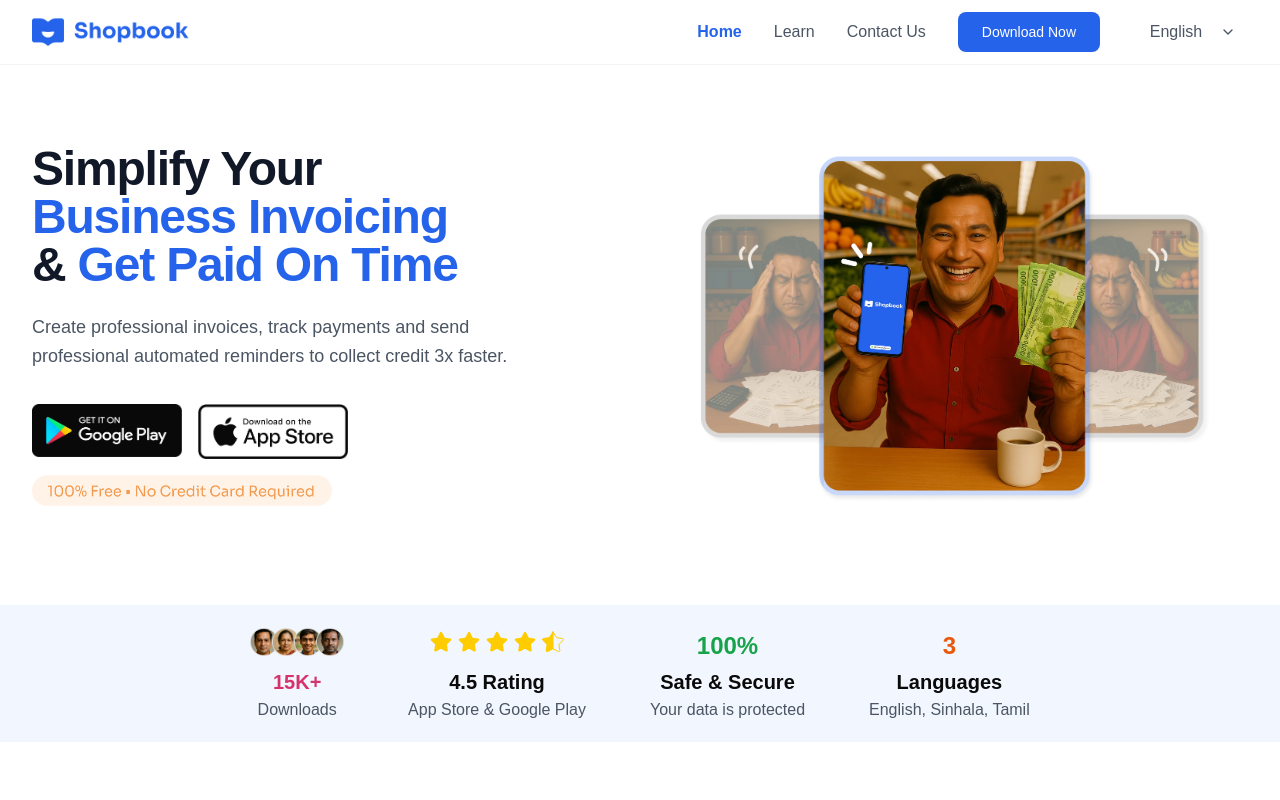
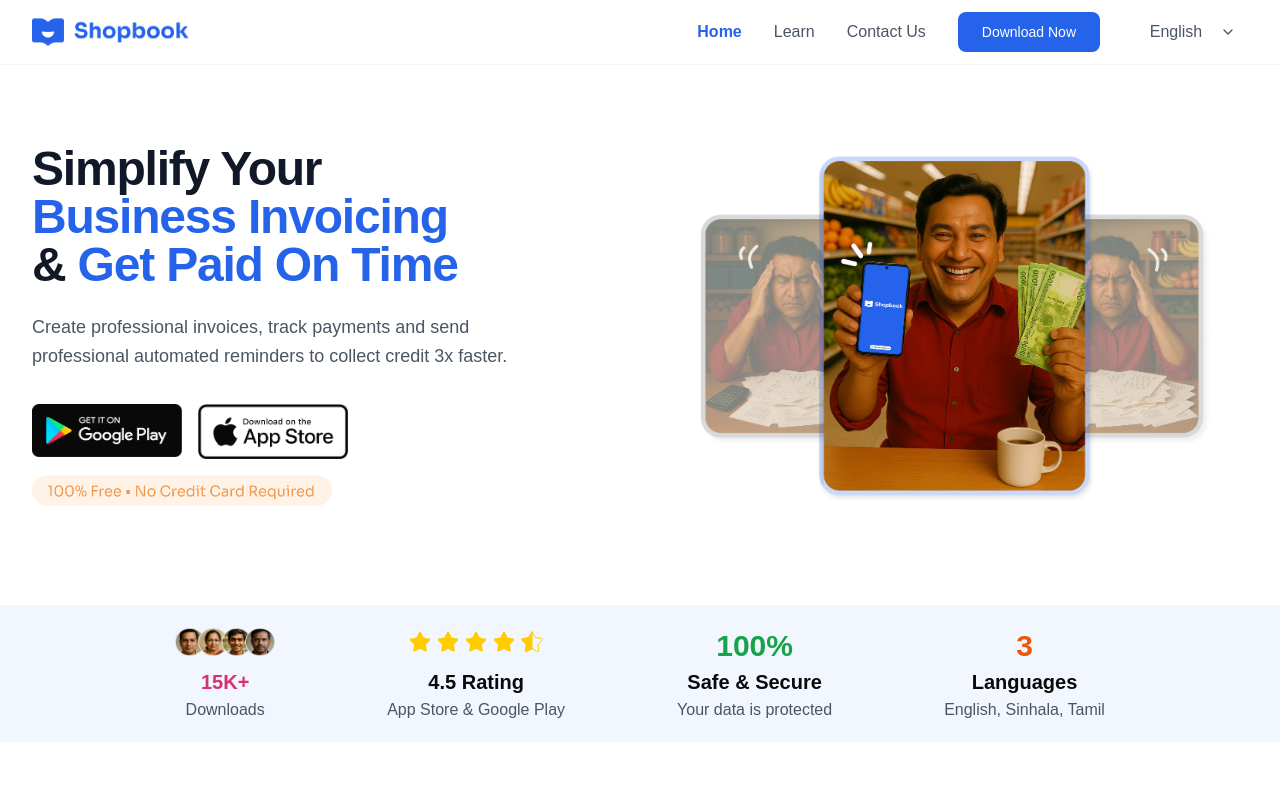
Before and after one commit to Upulkr/shopbook-website, a Next.js app: page / in a window 1280 px wide. Shown: the top 800 px of the page. Built offline with nearby package versions, Linux system fonts and the light colour scheme.

Commit message:
fix(SocialProof): enhance layout with spacing adjustments and update font size for better readability

```diff
--- a/components/social-proof.tsx
+++ b/components/social-proof.tsx
@@ -43,7 +43,7 @@ export function SocialProof() {
     <section className="py-0 bg-white overflow-x-hidden lg:mb-24">
       <div className="w-full bg-[#F2F6FE] py-8 md:py-10 lg:h-[137px] lg:absolute lg:top-[605px] lg:left-0 relative flex items-center justify-center">
         <div className="w-full max-w-7xl mx-auto px-4 sm:px-6 lg:px-8 mb-6 overflow-x-hidden">
-          <div className="flex flex-col sm:flex-row flex-wrap justify-center items-center gap-6 sm:gap-8 md:gap-12 lg:gap-16 text-center">
+          <div className="flex flex-col sm:flex-row flex-wrap justify-center items-center gap-6 sm:gap-8 md:gap-12 lg:gap-16 text-center lg:space-x-12">
             {socialProofData.map((item) => (
               <div
                 key={item.id}
@@ -62,7 +62,7 @@ export function SocialProof() {
                       alt="User avatars"
                       width={100}
                       height={35}
-                      className="h-7 w-auto align-baseline"
+                      className="h-7 w- align-baseline"
                       style={{ verticalAlign: "baseline" }}
                     />
                   )}
@@ -73,7 +73,7 @@ export function SocialProof() {
                         alt="Rating stars"
                         width={100}
                         height={35}
-                        className="h-7 w-auto align-baseline"
+                        className="h-7 w-auto align-baseline "
                         style={{ verticalAlign: "baseline" }}
                       />
                     </div>
@@ -84,7 +84,7 @@ export function SocialProof() {
                 <div className="h-7 sm:h-8 flex items-center justify-center">
                   <div
                     className={`
-                      text-lg sm:xl:text-2xl
+                      text-lg sm:xl:text-3xl
                       ${
                         item.id === "downloads"
                           ? "relative top-3 sm:top-5 lg:top-5"
```
